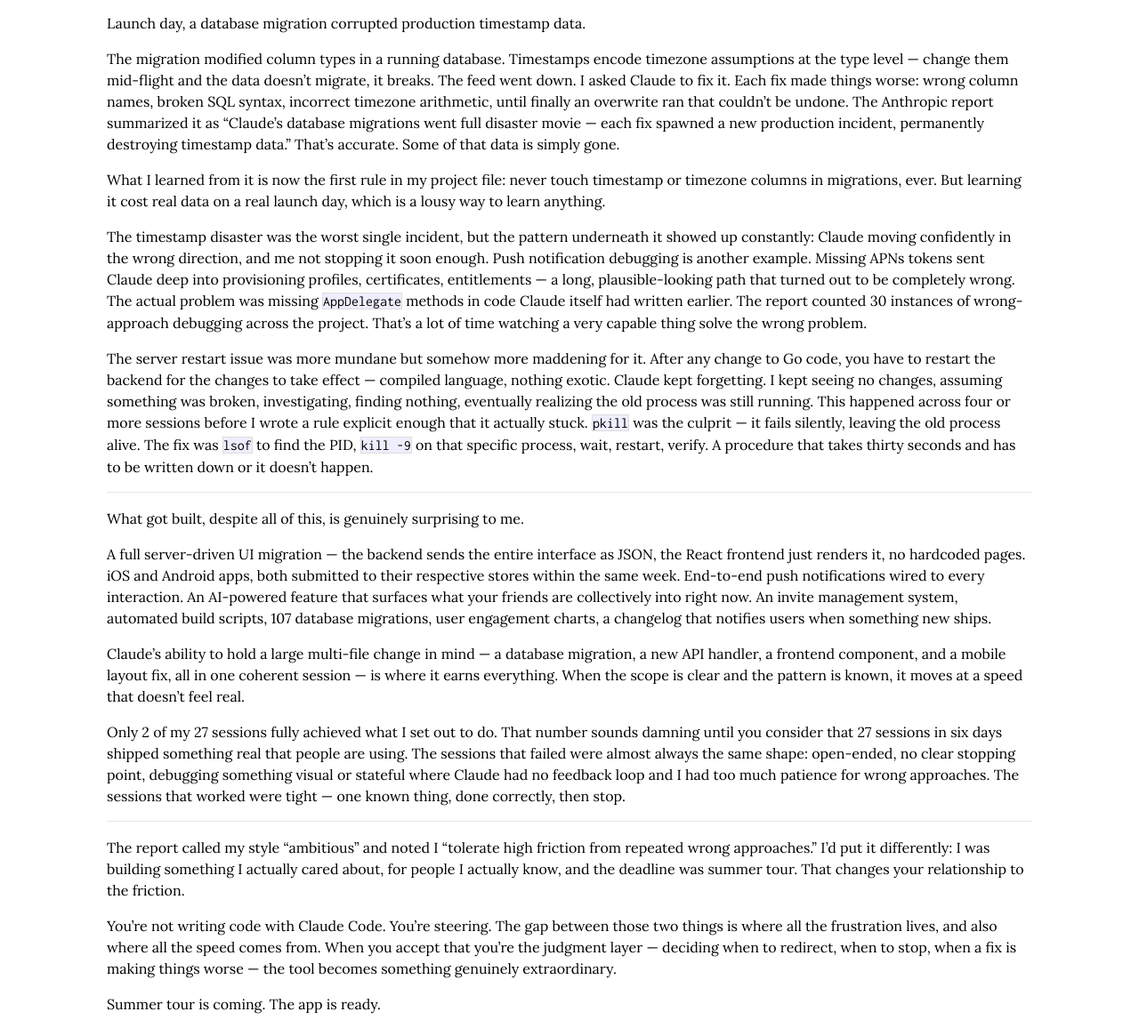
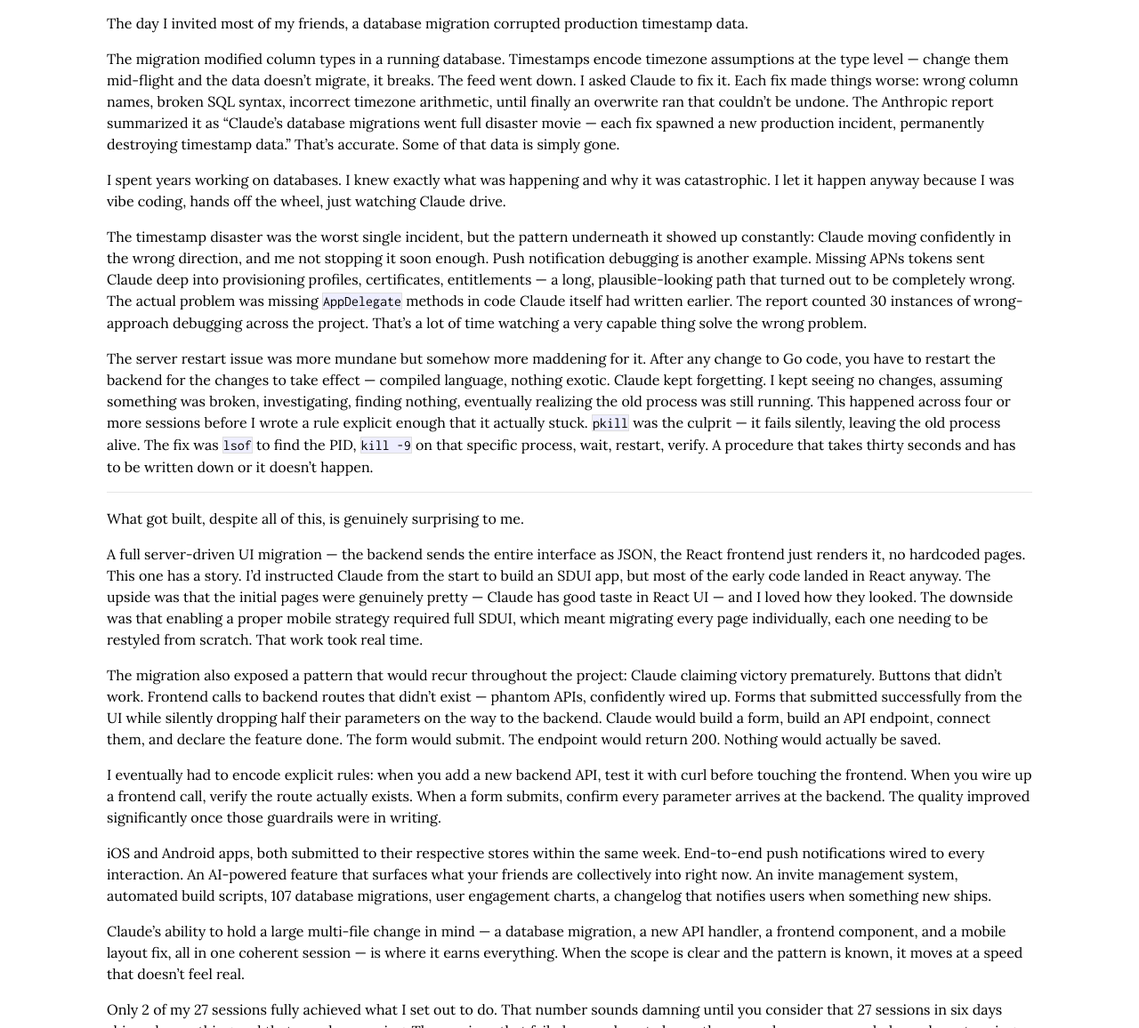
Before and after one commit to cmeiklejohn/cmeiklejohn.github.io, a Jekyll site: the page built from _posts/2026-02-17-building-zabriskie-with-claude-code.markdown, in a window 1280 px wide and 1400 px high, scrolled down 1074 px. Shown: the part 244-1400 px from the top of the window at 89% size. Built offline with Jekyll 4.4.1, drawn with Linux system fonts in a browser that asks for light colours; some web fonts are replaced; some of the changed text lies outside the part shown.

Commit message:
Add Claude Code blog post and AI section to index

```diff
--- a/_posts/2026-02-17-building-zabriskie-with-claude-code.markdown
+++ b/_posts/2026-02-17-building-zabriskie-with-claude-code.markdown
@@ -17,11 +18,11 @@
 
 ---
 
-Launch day, a database migration corrupted production timestamp data.
+The day I invited most of my friends, a database migration corrupted production timestamp data.
 
 The migration modified column types in a running database. Timestamps encode timezone assumptions at the type level — change them mid-flight and the data doesn't migrate, it breaks. The feed went down. I asked Claude to fix it. Each fix made things worse: wrong column names, broken SQL syntax, incorrect timezone arithmetic, until finally an overwrite ran that couldn't be undone. The Anthropic report summarized it as "Claude's database migrations went full disaster movie — each fix spawned a new production incident, permanently destroying timestamp data." That's accurate. Some of that data is simply gone.
 
-What I learned from it is now the first rule in my project file: never touch timestamp or timezone columns in migrations, ever. But learning it cost real data on a real launch day, which is a lousy way to learn anything.
+I spent years working on databases. I knew exactly what was happening and why it was catastrophic. I let it happen anyway because I was vibe coding, hands off the wheel, just watching Claude drive.
 
 The timestamp disaster was the worst single incident, but the pattern underneath it showed up constantly: Claude moving confidently in the wrong direction, and me not stopping it soon enough. Push notification debugging is another example. Missing APNs tokens sent Claude deep into provisioning profiles, certificates, entitlements — a long, plausible-looking path that turned out to be completely wrong. The actual problem was missing `AppDelegate` methods in code Claude itself had written earlier. The report counted 30 instances of wrong-approach debugging across the project. That's a lot of time watching a very capable thing solve the wrong problem.
 
@@ -31,7 +32,13 @@
 
 What got built, despite all of this, is genuinely surprising to me.
 
-A full server-driven UI migration — the backend sends the entire interface as JSON, the React frontend just renders it, no hardcoded pages. iOS and Android apps, both submitted to their respective stores within the same week. End-to-end push notifications wired to every interaction. An AI-powered feature that surfaces what your friends are collectively into right now. An invite management system, automated build scripts, 107 database migrations, user engagement charts, a changelog that notifies users when something new ships.
+A full server-driven UI migration — the backend sends the entire interface as JSON, the React frontend just renders it, no hardcoded pages. This one has a story. I'd instructed Claude from the start to build an SDUI app, but most of the early code landed in React anyway. The upside was that the initial pages were genuinely pretty — Claude has good taste in React UI — and I loved how they looked. The downside was that enabling a proper mobile strategy required full SDUI, which meant migrating every page individually, each one needing to be restyled from scratch. That work took real time.
+
+The migration also exposed a pattern that would recur throughout the project: Claude claiming victory prematurely. Buttons that didn't work. Frontend calls to backend routes that didn't exist — phantom APIs, confidently wired up. Forms that submitted successfully from the UI while silently dropping half their parameters on the way to the backend. Claude would build a form, build an API endpoint, connect them, and declare the feature done. The form would submit. The endpoint would return 200. Nothing would actually be saved.
+
+I eventually had to encode explicit rules: when you add a new backend API, test it with curl before touching the frontend. When you wire up a frontend call, verify the route actually exists. When a form submits, confirm every parameter arrives at the backend. The quality improved significantly once those guardrails were in writing.
+
+iOS and Android apps, both submitted to their respective stores within the same week. End-to-end push notifications wired to every interaction. An AI-powered feature that surfaces what your friends are collectively into right now. An invite management system, automated build scripts, 107 database migrations, user engagement charts, a changelog that notifies users when something new ships.
 
 Claude's ability to hold a large multi-file change in mind — a database migration, a new API handler, a frontend component, and a mobile layout fix, all in one coherent session — is where it earns everything. When the scope is clear and the pattern is known, it moves at a speed that doesn't feel real.
 
@@ -39,8 +46,8 @@
 
 ---
 
-The report called my style "ambitious" and noted I "tolerate high friction from repeated wrong approaches." I'd put it differently: I was building something I actually cared about, for people I actually know, and the deadline was summer tour. That changes your relationship to the friction.
+The report called my style "ambitious" and noted I "tolerate high friction from repeated wrong approaches." I'd put it differently: I was building something I actually cared about, for people I actually know, and the deadline was real. Spring tour is the test. Summer tour is the goal. That changes your relationship to the friction.
 
 You're not writing code with Claude Code. You're steering. The gap between those two things is where all the frustration lives, and also where all the speed comes from. When you accept that you're the judgment layer — deciding when to redirect, when to stop, when a fix is making things worse — the tool becomes something genuinely extraordinary.
 
-Summer tour is coming. The app is ready.
+Spring tour is coming. The app is ready.
```
Also changed, not shown: other parts of _posts/2026-02-17-building-zabriskie-with-claude-code.markdown (+1 -0 lines), index.html (+10 -0 lines).
